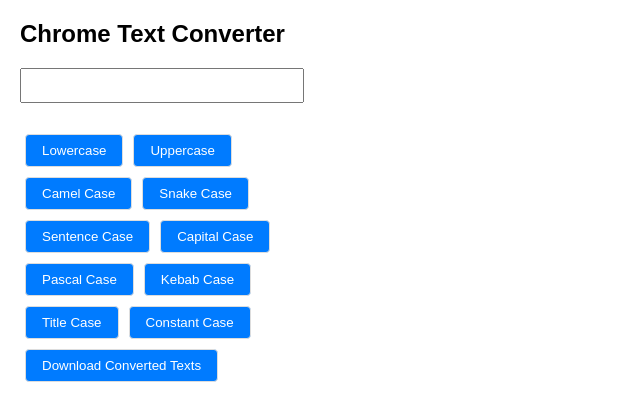
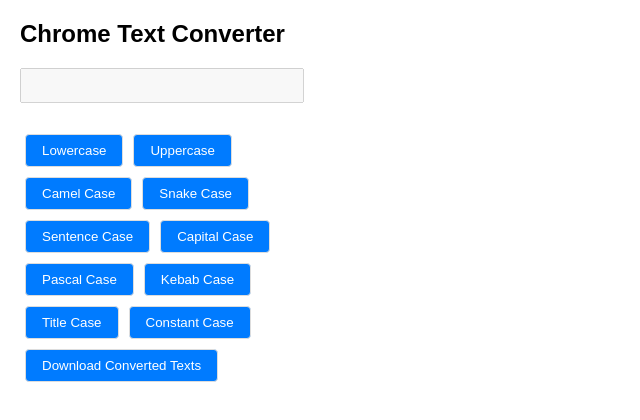
Before and after one commit to NikolaKostic824/chrome_text_convert, a website with bundled scripts: page popup.html in a window 1280 px wide. Shown: the whole page, without its empty margins (0-640 px from the left). Built offline with nearby package versions, Linux system fonts and the light colour scheme; some packages are replaced by stand-ins of ours.

Commit message:
minor fix

```diff
--- a/custom_modules/uiButtonModule.js
+++ b/custom_modules/uiButtonModule.js
@@ -4,6 +4,7 @@
   clearSelectedTextAndInput,
 } from "./listAndInputModule.js";
 import { updateConvertedTextInStorage } from "./storageModule.js";
+import { displaySelectedTexts } from "./uiTextModule.js";
 /**
  * Handles the click event on conversion buttons, performing the text conversion,
  * updating the storage, and refreshing the UI accordingly.
--- a/popup.html
+++ b/popup.html
@@ -8,7 +8,7 @@
   </head>
   <body class="body-container">
     <h2>Chrome Text Converter</h2>
-    <input type="text" id="textInput" />
+    <input type="text" id="textInput" disabled />
     <ul id="textsList"></ul>
     <div id="buttonsMainContainer"></div>
     <script type="module" src="popup.js"></script>
```
